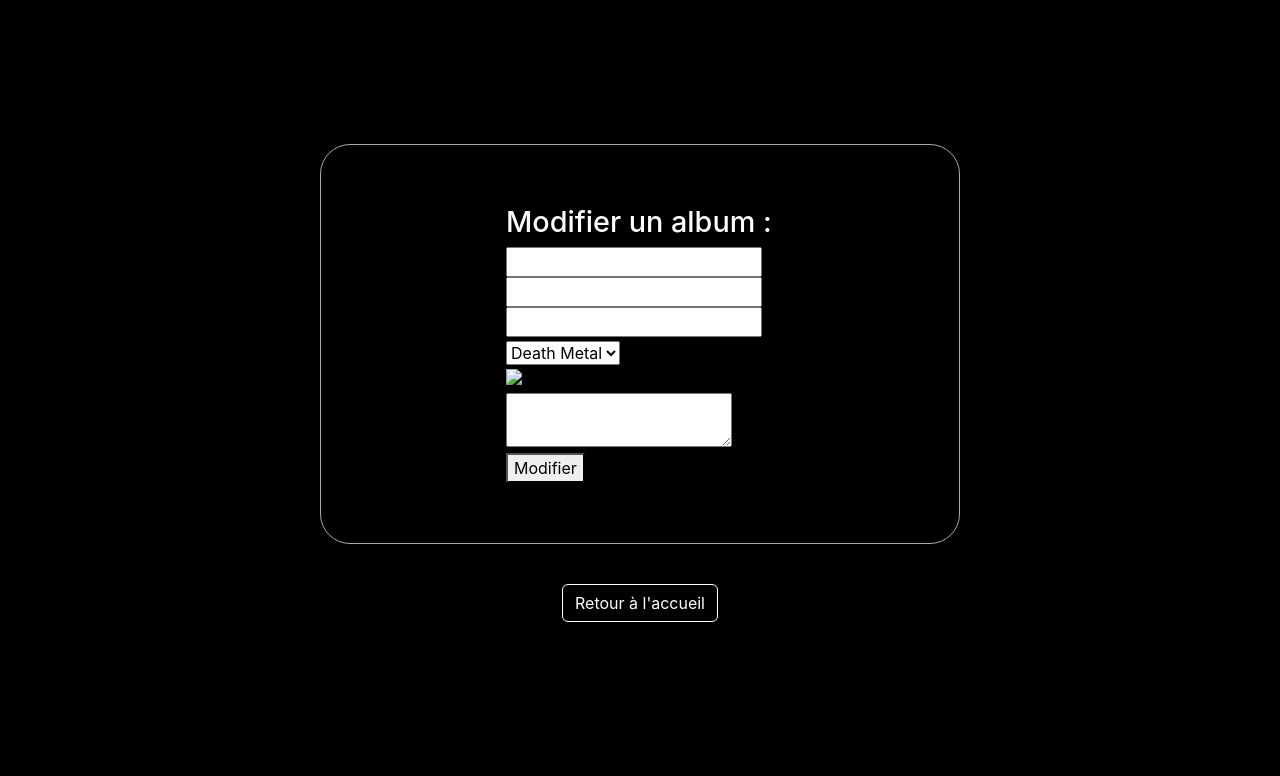
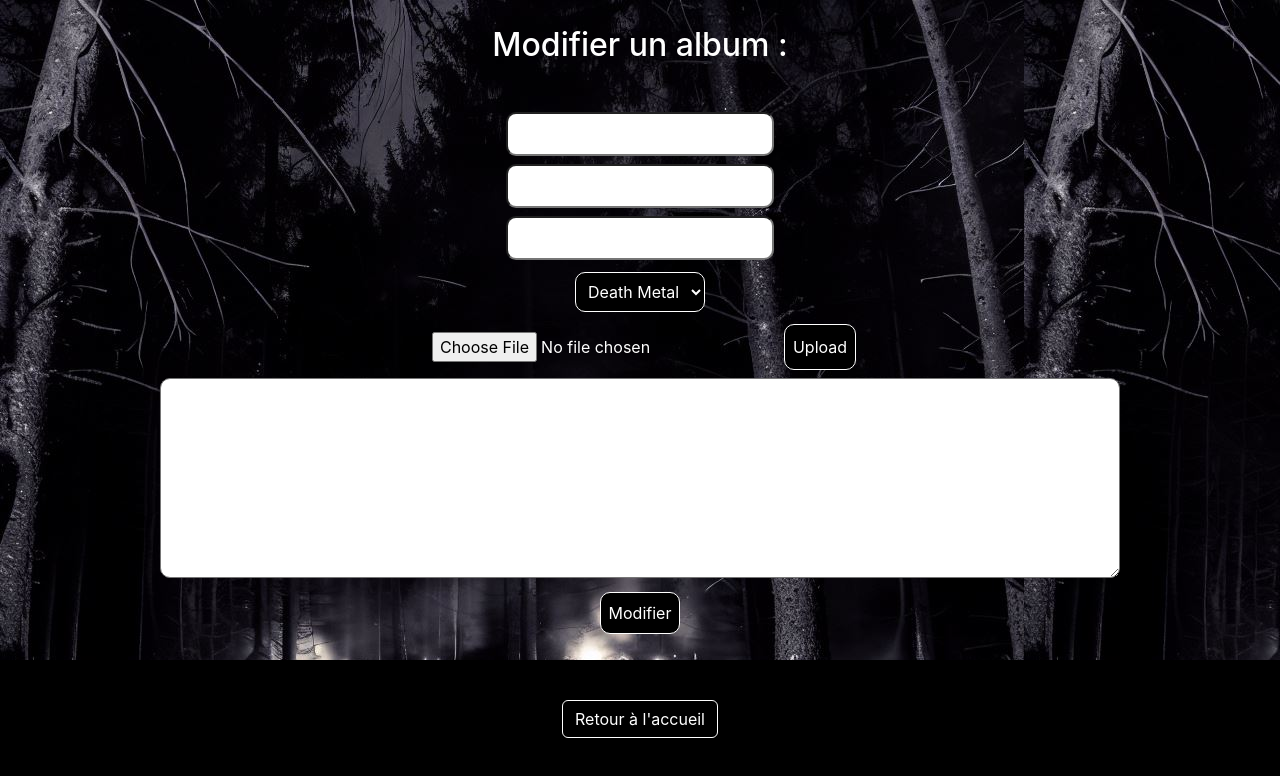
Before and after one commit to florentMagat/metalMania, a React (Create React App) app in the folder client/: page /albums/1/update in a window 1280 px wide. Shown: the top 776 px of the page. Built offline with nearby package versions, Linux system fonts and the light colour scheme; no server answers.

Commit message:
update-picture

```diff
--- a/client/src/components/Album.css
+++ b/client/src/components/Album.css
@@ -7,7 +7,7 @@
     flex-wrap: wrap;
     justify-content: space-evenly;
     text-align: center;
-    background: url("../assets/background.jpg");
+    background: url("../assets/OIG2.jpg");
 }
 
 .album-presentation{
@@ -48,3 +48,23 @@
 .title{
     font-style: italic;
 }
+
+.form-title{
+    padding-bottom: 5vh;
+}
+
+.form-div{
+    padding-bottom: 1vh;
+}
+
+.form-div textarea {
+    width: 75vw;
+    height: 25vh;
+    padding: 2vh;
+}
+
+input{
+    padding: 1vh;
+    border-radius: 10px;
+    text-align: center;
+}
--- a/client/src/components/Album.jsx
+++ b/client/src/components/Album.jsx
@@ -7,7 +7,9 @@ export default function Album( props ) {
   const handleDetails = (id) => {
     navigate(`/albums/${id}`)
   }
-  const picture = `http://localhost:3001/images/${props.title}.jpg`
+  const picture = `http://localhost:3001/images/${props.picture}`;
+
+  console.log("props", props)
 
   return (
     <>
--- a/client/src/components/Header.css
+++ b/client/src/components/Header.css
@@ -10,8 +10,8 @@
 }
 
 .header-img{
-    width: 22vw;
-    height: auto;
+    width: auto;
+    height: 15vh;
     margin-left:0;
 }
 
--- a/client/src/routes/AddAlbum.css
+++ b/client/src/routes/AddAlbum.css
@@ -1,8 +1,4 @@
-.add-album{
-    display: flex;
-    flex-direction: row;
-    justify-content: center;
-}
+
 
 .form{
     display: flex;
--- a/client/src/routes/AddAlbum.jsx
+++ b/client/src/routes/AddAlbum.jsx
@@ -1,7 +1,7 @@
-import { useContext, useState } from 'react';
+import { useContext, useEffect, useState } from 'react';
 import { useNavigate } from 'react-router-dom';
 import AlbumFinder from '../Apis/AlbumFinder';
-import "./AddAlbum.css";
+import "../components/Album.css";
 import { Albums } from '../Context/Albums';
 import axios from 'axios';
 import { toast } from 'react-toastify';
@@ -17,8 +17,7 @@ export default function AddAlbum() {
   const [genre, setGenre] = useState("");
   const [picture, setPicture] = useState("");
   const [description, setDescription] = useState("");
-
-  const [file, setFile] = useState()
+  const [file, setFile] = useState("");
 
   const handleSubmit = async (e) => {
     e.preventDefault()
@@ -31,8 +30,6 @@ export default function AddAlbum() {
             picture,
             description,
         })
-        console.log("addalbum", res.data.data.album)
-
         toast.success('Nouvel album ajouté avec succès !');
         navigate('/');
         addAlbums(res.data.data.album);
@@ -41,11 +38,19 @@ export default function AddAlbum() {
     }
   }
 
+  useEffect(() => {
+    console.log("file", file?.name)
+    setPicture(file?.name)
+  }, [file]);
+
   const upload = () => {
+    console.log("file", file)
     const formData = new FormData()
     formData.append('file', file)
     axios.post('http://localhost:3001/upload', formData)
         .then(res => {
+            console.log(res.data.data.filename)
+            toast.success("Ajout d'une image réussi !");
         })
         .catch(er => console.log(er))
         console.log(file)
@@ -57,21 +62,21 @@ export default function AddAlbum() {
 
   return (
     <>
-        <div className='add-album'>
-            <form className='form'>
+        <div className='album'>
+            <form>
                 <div>
                     <h2 className='form-title'>Ajouter un album :</h2>
-                    <div>
+                    <div className='form-div'>
                         <input type="text" value={title} onChange={e => setTitle(e.target.value)} placeholder="title" />
                     </div>
-                    <div>
+                    <div className='form-div'>
                         <input type="text" value={band} onChange={e => setBand(e.target.value)} placeholder="band" />
                     </div>
-                    <div>
+                    <div className='form-div'>
                         <input type="number" value={year} onChange={e => setYear(e.target.value)} placeholder="year" />
                     </div>
-                    <div>
-                        <select className='custom-select my-1 mr-sm-2' value={genre} onChange={e => setGenre(e.target.value)}>
+                    <div className='form-div'>
+                        <select className='custom-select my-1 mr-sm-2' style={{backgroundColor: "black", color: "white", border: "solid 1px white", padding: "1vh", borderRadius: "10px"}} value={genre} onChange={e => setGenre(e.target.value)}>
                             <option disabled>Genre</option>
                             <option>Death Metal</option>
                             <option>Black Metal</option>
@@ -83,20 +88,19 @@ export default function AddAlbum() {
                     {/* <div>
                         <input type = "image" value={picture} onChange={e => setPicture(e.target.value)} alt="Image de présentation de l'album" placeholder="image" />
                     </div> */}
-                    <div>
+                    <div className='form-div' style ={{display: "flex", flexDirection: "row", justifyContent: "center"}}>
                         <input type="file" onChange={(e)=> setFile(e.target.files[0])}/>
-                        <p>{picture}</p>
-                        <button type="button" onClick={upload}>Upload</button>
+                        <button type="button" style={{backgroundColor: "black", color: "white", border: "solid 1px white", padding: "1vh", borderRadius: "10px"}} onClick={upload}>Upload</button>
                     </div>
-                    <div>
-                        <textarea type = "text-area" value={description} onChange={e => setDescription(e.target.value)} placeholder="description" />
+                    <div className='form-div'>
+                        <textarea type = "text-area" style={{textAlign: "center", borderRadius: "10px"}} value={description} onChange={e => setDescription(e.target.value)} placeholder="description" />
                     </div>
-                    <button onClick={handleSubmit} type="submit">Valider</button>
+                    <button onClick={handleSubmit} type="submit" style={{backgroundColor: "black", color: "white", border: "solid 1px white", padding: "1vh", borderRadius: "10px"}}>Valider</button>
                 </div>
 
             </form>
         </div>
-        <div style={{display: "flex", flexDirection: "row", justifyContent: "center", paddingTop: "5vh"}}>
+        <div style={{display: "flex", flexDirection: "row", justifyContent: "center", paddingTop: "5vh", marginBottom:"3vh"}}>
             <button onClick={handleClick} className="btn" style={{backgroundColor: "black", color: "white", border: "solid 1px white"}}>Retour à l'accueil</button>
         </div>
     </>
--- a/client/src/routes/Login.jsx
+++ b/client/src/routes/Login.jsx
@@ -2,7 +2,7 @@ import { useEffect, useState } from 'react';
 import { toast } from 'react-toastify';
 import "./Login.css";
 import { useNavigate } from 'react-router-dom';
-import home from '../assets/home.jpg';
+import home from '../assets/home-V2.jpg';
 
 export default function Login() {
 
@@ -62,8 +62,8 @@ export default function Login() {
     <>
       <div className="login">
         <form onSubmit={ProceedLogin}>
-          <img src={home} className="login-img" alt="logo-MetalMania" onClick={()=>navigate(`/`)}/>
-          <div className="form-outline mb-4">
+          <img src={home} className="login-img" alt="logo-MetalMania" style={{borderRadius: "35px", height: "30vh", width: "auto"}} onClick={()=>navigate(`/`)}/>
+          <div className="form-outline mt-4 mb-4">
             <div style={{display: "flex", flexDirection: "row", justifyContent: "center"}}>
               <label className="form-label" for="form3Example3">Email</label>
             </div>
--- a/client/src/routes/Register.css
+++ b/client/src/routes/Register.css
@@ -23,4 +23,5 @@
     justify-content: center;
     align-items: center;
     gap: 2vw;
+    margin-top: 5vh;
 }
--- a/client/src/routes/Register.jsx
+++ b/client/src/routes/Register.jsx
@@ -38,7 +38,7 @@ export default function Register() {
       <div className='register'>
         <form onSubmit={handleSubmit}>
           <div className="row">
-            <h1 className="mb-5 h3" style={{display: "flex", flexDirection: "row", justifyContent: "center"}}>Inscription</h1>
+            <h1 className="mb-4 h3" style={{display: "flex", flexDirection: "row", justifyContent: "center"}}>Inscription</h1>
             <div className="col-md-12 mb-3">
               <div className="form-outline">
                 <div style={{display: "flex", flexDirection: "row", justifyContent: "center"}}>
@@ -71,10 +71,10 @@ export default function Register() {
           </div>
 
           <div className='register-buttons'>
-            <button type="submit" className="btn btn-primary btn-block mb-4">
+            <button type="submit" className="btn btn-primary btn-block" style={{backgroundColor: "black", color: "white", border: "solid 1px white", padding: "1vh", borderRadius: "10px"}}>
               S'inscrire
             </button>
-            <button onClick={handleRegister} className="btn btn-primary btn-block mb-4">
+            <button onClick={handleRegister} className="btn btn-block" style={{backgroundColor: "black", color: "white", border: "solid 1px white", padding: "1vh", borderRadius: "10px"}}>
               Retour
             </button>
           </div>
--- a/client/src/routes/UpdatePage.jsx
+++ b/client/src/routes/UpdatePage.jsx
@@ -4,6 +4,7 @@ import { useParams } from 'react-router-dom';
 import '../components/Album.css';
 import AlbumFinder from '../Apis/AlbumFinder';
 import { toast } from 'react-toastify';
+import axios from 'axios';
 
 const UpdatePage = (props) => {
 
@@ -15,6 +16,7 @@ const UpdatePage = (props) => {
   const [genre, setGenre] = useState("");
   const [picture, setPicture] = useState("");
   const [description, setDescription] = useState("");
+  const [file, setFile] = useState("");
 
   useEffect(()=> {
     const fetchData = async() => {
@@ -30,8 +32,14 @@ const UpdatePage = (props) => {
     fetchData()
   }, []);
 
+  useEffect(() => {
+    console.log("file", file?.name)
+    setPicture(file?.name)
+  }, [file]);
+
   const handleSubmit = async (e) => {
     e.preventDefault()
+    console.log("picture", picture)
     await AlbumFinder.put(`/${id}`, {
       title,
       band,
@@ -48,24 +56,43 @@ const UpdatePage = (props) => {
     navigate("/")
   }
 
+  const upload = () => {
+    const formData = new FormData()
+    console.log("file", file)
+    formData.append('file', file)
+    axios.post('http://localhost:3001/upload', formData)
+      .then(res => {
+          console.log(res)
+          // Après avoir téléchargé l'image, faites une autre requête pour mettre à jour l'URL de l'image dans la base de données
+          axios.put('http://localhost:3001/updateImage', { imageUrl: res.data.pathname })
+              .then(res => {
+                  console.log(res)
+                  toast.success("Modification d'une image réussie !");
+              })
+              .catch(err => console.log(err))
+      })
+      .catch(er => console.log(er))
+      console.log(file)
+  }
+
   return (
     <div>
       <>
-        <div className='add-album'>
-            <form className='form'>
+        <div className='album'>
+            <form>
                 <div>
                     <h2 className='form-title'>Modifier un album :</h2>
-                    <div>
+                    <div className='form-div'>
                         <input type="text" value={title} onChange={e => setTitle(e.target.value)} placeholder={title}/>
                     </div>
-                    <div>
+                    <div className='form-div'>
                         <input type="text" value={band} onChange={e => setBand(e.target.value)} placeholder={band} />
                     </div>
-                    <div>
+                    <div className='form-div'>
                         <input type="number" value={year} onChange={e => setYear(e.target.value)} placeholder={year} />
                     </div>
-                    <div>
-                        <select className='custom-select my-1 mr-sm-2' value={genre} onChange={e => setGenre(e.target.value)}>
+                    <div className='form-div'>
+                        <select className='custom-select my-1 mr-sm-2' style={{backgroundColor: "black", color: "white", border: "solid 1px white", padding: "1vh", borderRadius: "10px"}} value={genre} onChange={e => setGenre(e.target.value)}>
                             <option disabled>Genre</option>
                             <option>Death Metal</option>
                             <option>Black Metal</option>
@@ -74,22 +101,22 @@ const UpdatePage = (props) => {
                             <option>Autres</option>
                         </select>
                     </div>
-                    <div>
-                        <input type = "image" value={picture} onChange={e => setPicture(e.target.value)} alt="Image de présentation de l'album" placeholder={picture} />
+                    <div className='form-div' style ={{display: "flex", flexDirection: "row", justifyContent: "center"}}>
+                        <input type="file" onChange={(e)=> setFile(e.target.files[0])}/>
+                        <button type="button" style={{backgroundColor: "black", color: "white", border: "solid 1px white", padding: "1vh", borderRadius: "10px"}} onClick={upload}>Upload</button>
                     </div>
-                    <div>
-                        <textarea type = "text-area" value={description} onChange={e => setDescription(e.target.value)} placeholder={description} />
+                    <div className='form-div'>
+                        <textarea type = "text-area" style={{textAlign: "center", borderRadius: "10px"}} value={description} onChange={e => setDescription(e.target.value)} placeholder={description} />
                     </div>
-                    <button onClick={handleSubmit} type="submit">Modifier</button>
+                    <button onClick={handleSubmit} style={{backgroundColor: "black", color: "white", border: "solid 1px white", padding: "1vh", borderRadius: "10px"}} type="submit">Modifier</button>
                 </div>
             </form>
         </div>
-        <div style={{display: "flex", flexDirection: "row", justifyContent: "center", paddingTop: "5vh"}}>
+        <div style={{display: "flex", flexDirection: "row", justifyContent: "center", paddingTop: "5vh", marginBottom:"3vh"}}>
             <button onClick={handleClick} className="btn" style={{backgroundColor: "black", color: "white", border: "solid 1px white"}}>Retour à l'accueil</button>
         </div>
     </>
     </div>
-
   )
 }
 
```
Also changed, not shown: client/src/routes/AlbumDetails.css (+11 -1 lines), client/src/routes/AlbumDetails.jsx (+5 -3 lines), client/src/assets/home-V2.jpg (added), 1 other file (tests, documents, lock files or other folders). Lines whose indentation alone changed are shown as unchanged.
